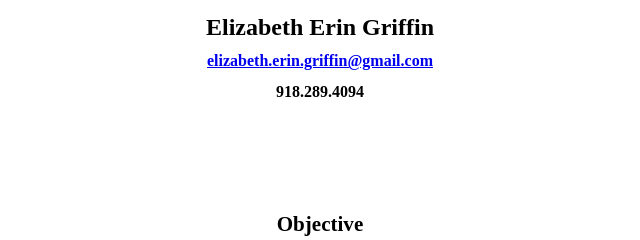
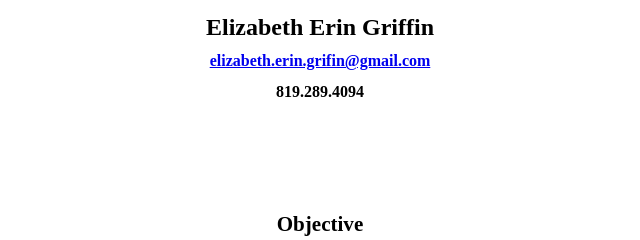
Before and after one commit to eringriffin/resume, a plain HTML site: page index.html in a window 1280 px wide. Shown: the top 240 px of the page, 320-960 px from the left. Drawn offline with Linux system fonts and the light colour scheme.

Commit message:
Update index.html

```diff
--- a/index.html
+++ b/index.html
@@ -7,8 +7,8 @@
   <body>
     <div class="intro">
       <h2>Elizabeth Erin Griffin</h2>
-      <a href="mailto:elizabeth.erin.griffin@gmail.com">elizabeth.erin.griffin@gmail.com</a>
-      <p>918.289.4094</p>
+      <a href="mailto:elizabeth.erin.grifin@gmail.com">elizabeth.erin.grifin@gmail.com</a>
+      <p>819.289.4094</p>
     </div>
     <div class="address">
       <h3>Permanent Address</h3>
```
